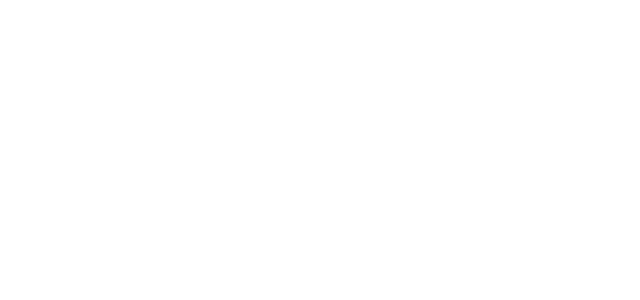
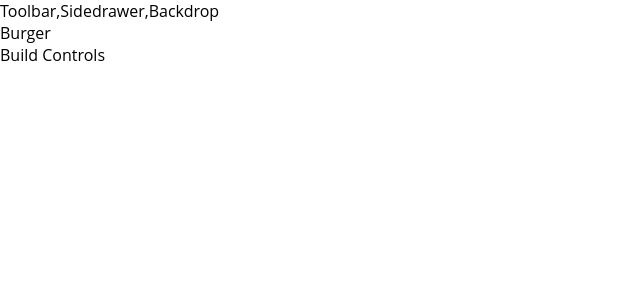
Before and after one commit to kaveenakash/BurgerShop, a React (Create React App) app: page / in a window 1280 px wide. Shown: the top 300 px of the page, without its empty margins (0-640 px from the left). Built offline with nearby package versions, Linux system fonts and the light colour scheme.

Commit message:
Burger Builder file Added

```diff
--- a/src/App.css
+++ /dev/null
@@ -1,38 +0,0 @@
-.App {
-  text-align: center;
-}
-
-.App-logo {
-  height: 40vmin;
-  pointer-events: none;
-}
-
-@media (prefers-reduced-motion: no-preference) {
-  .App-logo {
-    animation: App-logo-spin infinite 20s linear;
-  }
-}
-
-.App-header {
-  background-color: #282c34;
-  min-height: 100vh;
-  display: flex;
-  flex-direction: column;
-  align-items: center;
-  justify-content: center;
-  font-size: calc(10px + 2vmin);
-  color: white;
-}
-
-.App-link {
-  color: #61dafb;
-}
-
-@keyframes App-logo-spin {
-  from {
-    transform: rotate(0deg);
-  }
-  to {
-    transform: rotate(360deg);
-  }
-}
--- a/src/App.js
+++ b/src/App.js
@@ -1,12 +1,13 @@
-
-import './App.css';
-
+import Layout from "./components/Layout/Layout";
+import BurgerBuilder from './containers/BurgerBuilder/BurgerBuilder'
 const App = () => {
   return (
     <div className="App">
-
+      <Layout>
+        <BurgerBuilder/>
+      </Layout>
     </div>
   );
-}
+};
 
 export default App;
--- a/src/components/Layout/Layout.js
+++ b/src/components/Layout/Layout.js
@@ -1,13 +1,14 @@
 import React from 'react'
+import Auxi from '../../hoc/Auxi'
 
 const layout = props =>{
     return(
-        <div>
+        <Auxi>
             <div>Toolbar,Sidedrawer,Backdrop</div>
             <main>
                 {props.children}
             </main>
-        </div>
+        </Auxi>
     )
 }
 
--- /dev/null
+++ b/src/containers/BurgerBuilder/BurgerBuilder.js
@@ -0,0 +1,13 @@
+import React from 'react'
+import Auxi from '../../hoc/Auxi'
+
+const burgerBuilder = props =>{
+    return(
+        <Auxi>
+            <div>Burger</div>
+            <div>Build Controls</div>
+        </Auxi>
+    )
+}
+
+export default burgerBuilder;
--- a/src/index.css
+++ b/src/index.css
@@ -1,8 +1,7 @@
 body {
   margin: 0;
-  font-family: -apple-system, BlinkMacSystemFont, 'Segoe UI', 'Roboto', 'Oxygen',
-    'Ubuntu', 'Cantarell', 'Fira Sans', 'Droid Sans', 'Helvetica Neue',
-    sans-serif;
+  font-family: "Open Sans",sans-serif;
+
   -webkit-font-smoothing: antialiased;
   -moz-osx-font-smoothing: grayscale;
 }
```
Also changed, not shown: 1 other file (tests, documents, lock files or other folders).
